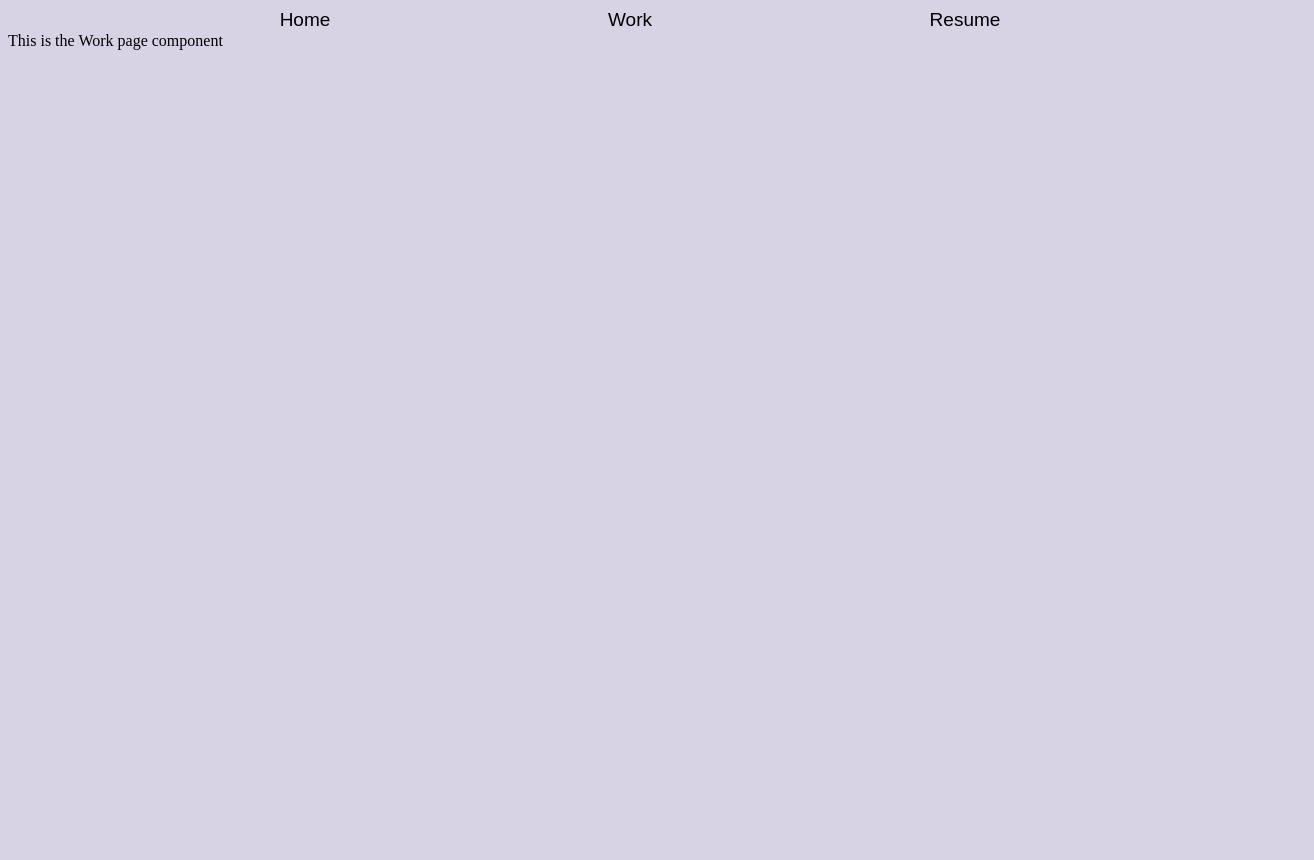
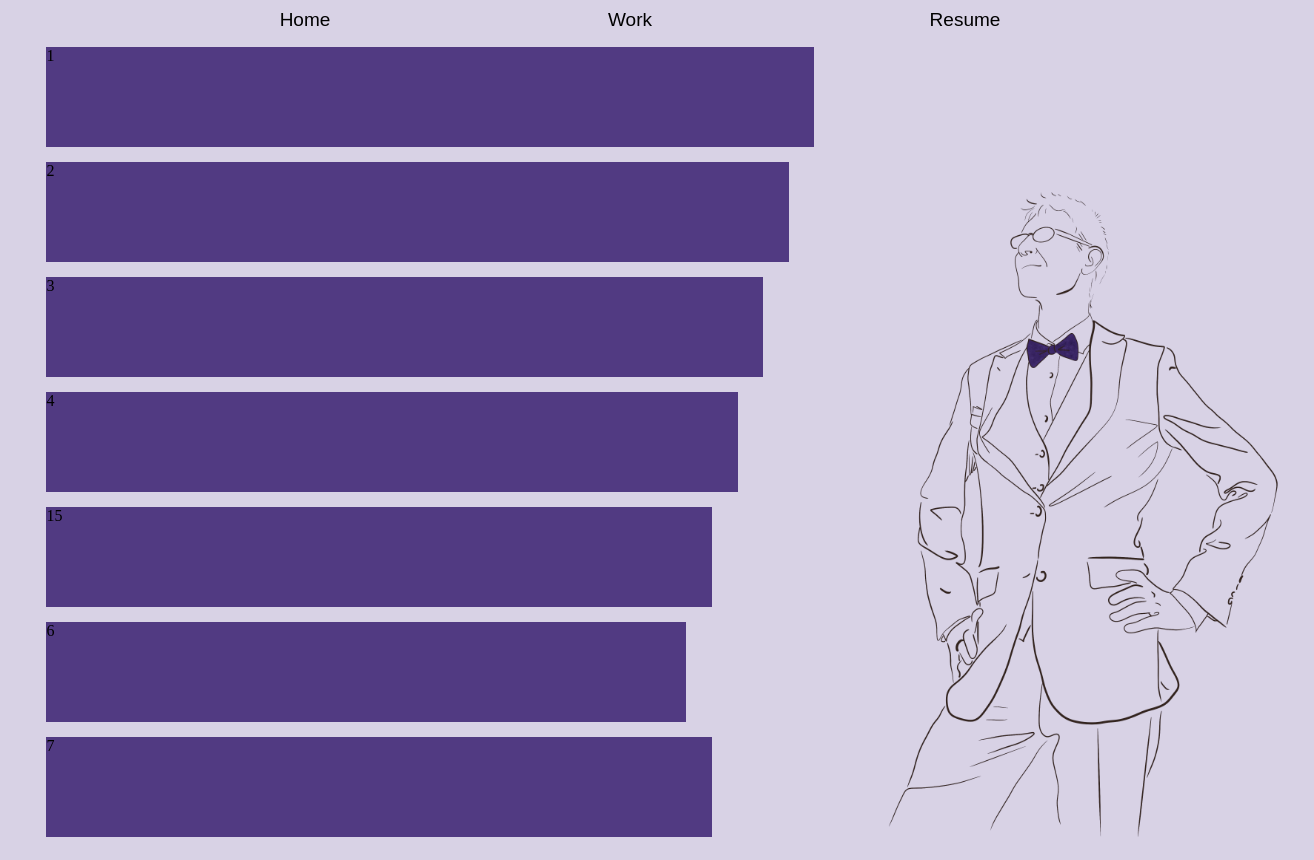
Before and after one commit to anthonySchafrik/portfolio, a React (Create React App) app: page /work in a window 1280 px wide. Shown: the whole page, 1314 px wide, since content can reach past the window. Before the commit the page ends 800 px from the top, so only its background shows below. Built offline with nearby package versions, Linux system fonts and the light colour scheme.

Commit message:
Work page css done

```diff
--- a/public/index.html
+++ b/public/index.html
@@ -2,7 +2,7 @@
 <html lang="en">
   <head>
     <meta charset="utf-8" />
-    <link rel="icon" href="%PUBLIC_URL%/favicon.ico" />
+    <link rel="icon" href="%PUBLIC_URL%/lotus.png" />
     <meta name="viewport" content="width=device-width, initial-scale=1" />
     <meta name="theme-color" content="#000000" />
     <meta
--- /dev/null
+++ b/src/Components/WorkPage.css
@@ -0,0 +1,21 @@
+.workContainer {
+  display: flex;
+  justify-content: space-between;
+}
+
+.workPicContainer {
+  align-self: flex-end;
+  margin-right: 10vw;
+}
+
+.appInfoBoxes {
+  background-color: rgb(81, 58, 130);
+  height: 100px;
+  margin: 15px 0 15px 0;
+}
+
+@media (max-width: 900px) {
+  .workPicContainer {
+    display: none;
+  }
+}
--- a/src/Components/WorkPage.js
+++ b/src/Components/WorkPage.js
@@ -1,7 +1,75 @@
 import React from 'react';
 
+import pic from '../photos/work_portrait_clear.png';
+import './WorkPage.css';
+
 const WorkPage = () => {
-  return <div>This is the Work page component</div>;
+  return (
+    <div className="workContainer">
+      <div style={{ marginLeft: '3vw' }}>
+        <div
+          className="appInfoBoxes"
+          style={{
+            width: '60vw'
+          }}
+        >
+          1
+        </div>
+        <div
+          className="appInfoBoxes"
+          style={{
+            width: '58vw'
+          }}
+        >
+          2
+        </div>
+        <div
+          className="appInfoBoxes"
+          style={{
+            width: '56vw'
+          }}
+        >
+          3
+        </div>
+        <div
+          className="appInfoBoxes"
+          style={{
+            width: '54vw'
+          }}
+        >
+          4
+        </div>
+        <div
+          className="appInfoBoxes"
+          style={{
+            width: '52vw'
+          }}
+        >
+          15
+        </div>
+        <div
+          className="appInfoBoxes"
+          style={{
+            width: '50vw'
+          }}
+        >
+          6
+        </div>
+        <div
+          className="appInfoBoxes"
+          style={{
+            width: '52vw'
+          }}
+        >
+          7
+        </div>
+      </div>
+
+      <div className="workPicContainer">
+        <img src={pic} alt="Me in suite" height="700px" width="500px" />
+      </div>
+    </div>
+  );
 };
 
 export default WorkPage;
```
Also changed, not shown: public/lotus.png (added), 1 other file (tests, documents, lock files or other folders).
